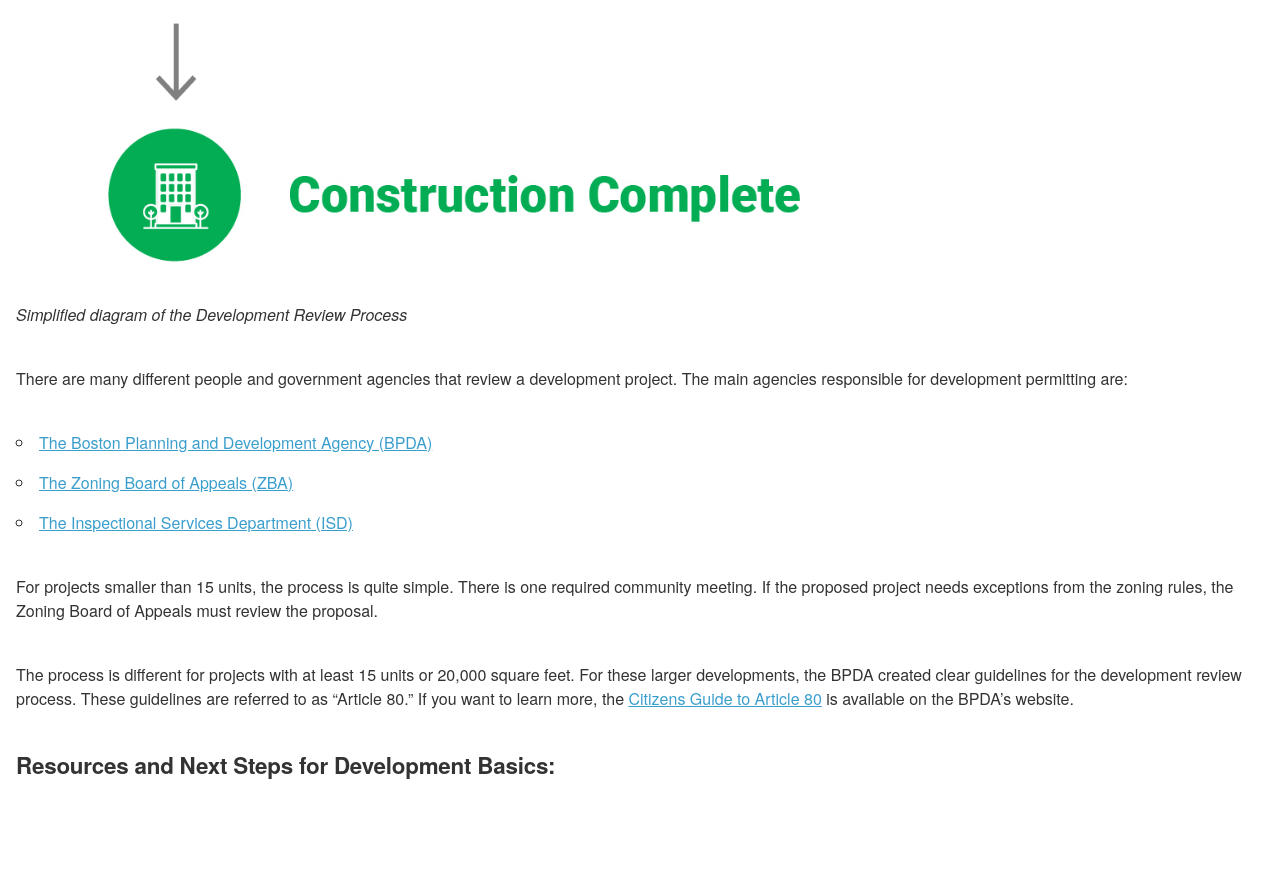
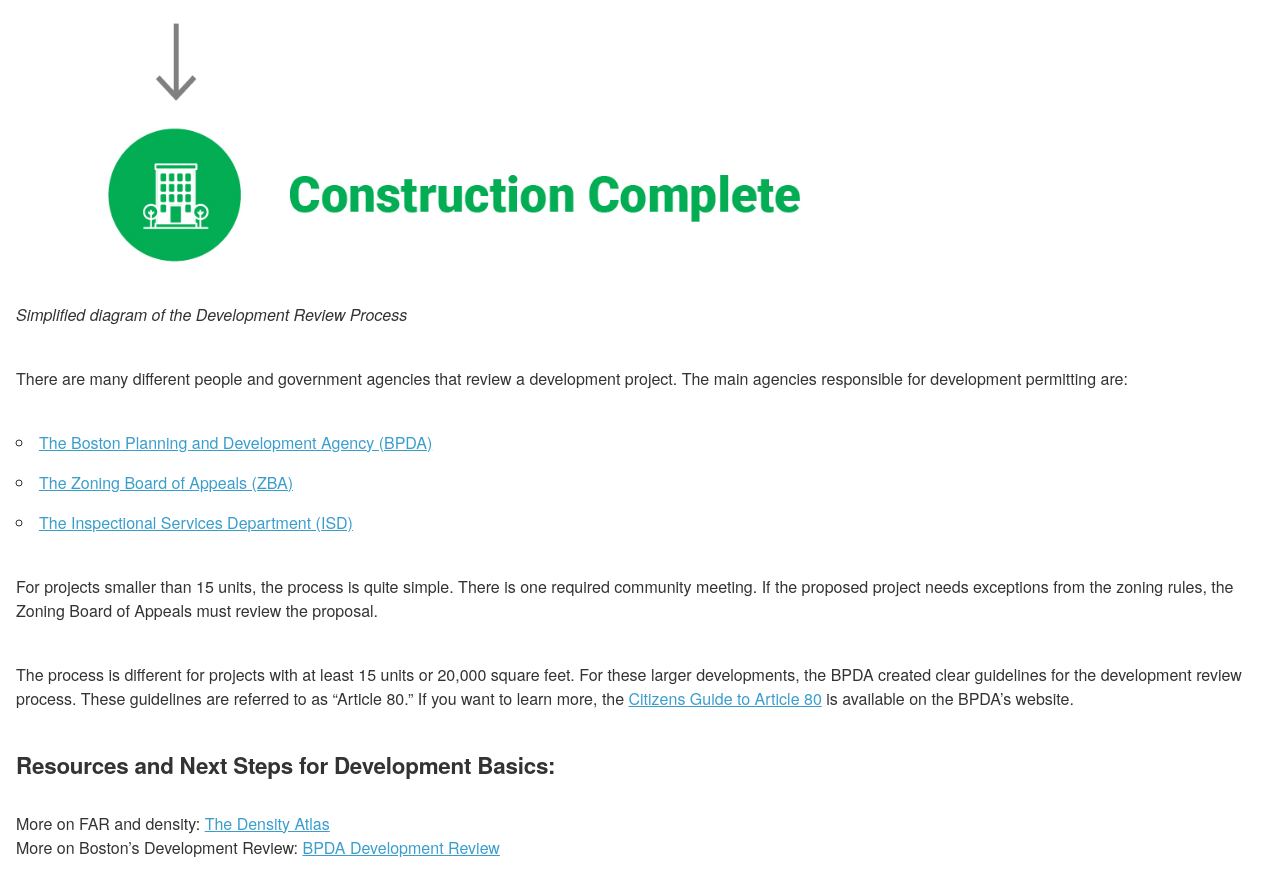
Before and after one commit to isaacchansky/housingilab, a Jekyll site: the page built from _posts/2018-05-06-lesson-01.md, in a window 1280 px wide and 900 px high, scrolled down 6900 px. Shown: the top 896 px of the window. Built offline with Jekyll 4.4.1, drawn with Linux system fonts in a browser that asks for light colours; our own code applies the rules of GitHub Pages for plain Markdown files; a script that is not in the unit is left out; before the commit the page ends 7712 px from its top, so only the background shows below that.

Commit message:
update lesson 01

```diff
--- a/_posts/2018-05-06-lesson-01.md
+++ b/_posts/2018-05-06-lesson-01.md
@@ -70,3 +70,5 @@
 The process is different for projects with at least 15 units or 20,000 square feet. For these larger developments, the BPDA created clear guidelines for the development review process. These guidelines are referred to as “Article 80.” If you want to learn more, the [Citizens Guide to Article 80](http://www.bostonredevelopmentauthority.org/documents/about-the-bra/development-review/a-citizen-s-guide-to-article-80-january-2013) is available on the BPDA’s website.
 
 ### Resources and Next Steps for Development Basics:
+More on FAR and density: [The Density Atlas](http://densityatlas.org/)
+More on Boston’s Development Review: [BPDA Development Review](http://www.bostonplans.org/projects/development-review)
```
